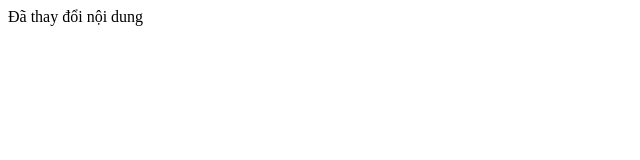
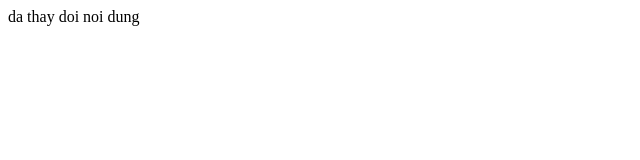
Before and after one commit to LyThanhTienB1910310/CT300_PTPM_TH_BUOI2_BT1, a plain HTML site: page index.html in a window 1280 px wide. Shown: the full height of the page, 0-640 px from the left. Drawn offline with Linux system fonts and the light colour scheme.

Commit message:
thay doi noi dung index.html

```diff
--- a/index.html
+++ b/index.html
@@ -1,3 +1,3 @@
 <html>
-    <p>Đã thay đổi nội dung</p>
+    <p>da thay doi noi dung</p>
 </html>
```
